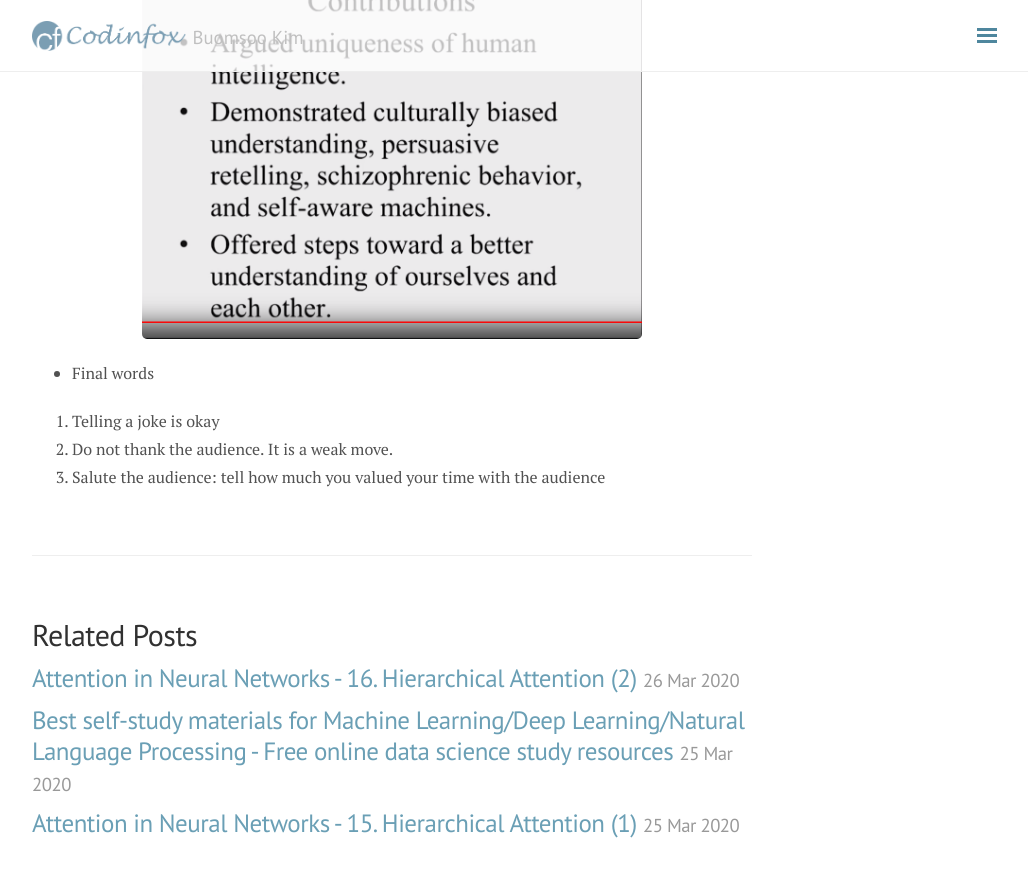
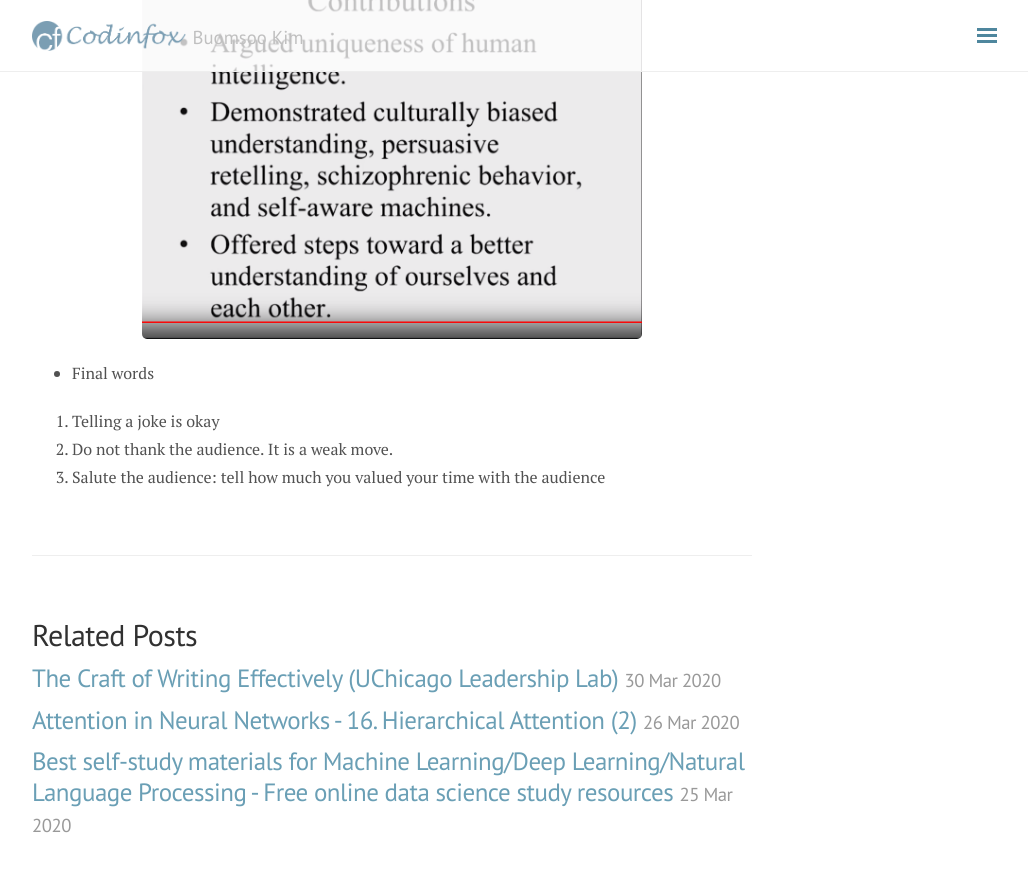
Before and after one commit to buomsoo-kim/buomsoo-kim.github.io, a Jekyll site: the page built from _posts/2020-03-27-How-to-speak.md.md, in a window 1280 px wide and 900 px high, scrolled down 7572 px. Shown: the top 877 px of the window, without its empty margins (248-1276 px from the left). Built offline with Jekyll 4.4.1, drawn with Linux system fonts in a browser that asks for light colours; nearby versions of some CDN libraries; formulas are drawn with MathJax 3; comment, search, counter and statistics services are not loaded; some of the changed lines change nothing that is shown.

Commit message:
add files

```diff
--- a/_posts/2020-03-27-How-to-speak.md.md
+++ b/_posts/2020-03-27-How-to-speak.md.md
@@ -7,7 +7,7 @@
 
 This is a fantastic lecture by [Professor Patrick Wilson](https://www.memoriesofpatrickwinston.com/) at MIT on how to speak. Communication skills are arguably one of the most critical facets in life. Especially, how to properly speak in front of others is extremely important for professional success - job interviews, conference presentations, project meetings, and so on. In this video, Professor Wilson clearly outlines what are the fundamental building blocks of good speech and how to put them together to clearly communicate with the audience.
 
-- [YouTube Link](https://www.youtube.com/watch?v=Unzc731iCUY&list=WL&index=16&t=6s) to the lecture video
+- [YouTube Link](https://youtu.be/Unzc731iCUY) to the lecture video
 
 # About the speaker
 
--- /dev/null
+++ b/_posts/2020-03-30-Craft-of-writing-effectively.md.md
@@ -0,0 +1,130 @@
+---
+layout: post
+title: The Craft of Writing Effectively (UChicago Leadership Lab)
+category: Learning
+tags: [communication, writing]
+---
+
+In this inspiring talk, Larry McEnerney, Director of the University of Chicago's Writing Program, delineates *the Craft of Writing Effectively* in a provocative, yet engaging manner.
+
+- [YouTube Link](https://youtu.be/vtIzMaLkCaM) to the lecture video
+- [PDF file](https://cpb-us-w2.wpmucdn.com/u.osu.edu/dist/5/7046/files/2014/10/UnivChic_WritingProg-1grt232.pdf) of the handout used in the lecture (provided for the Ohio State University)
+
+# About the speaker
+
+[Lawrence McEnerney](https://www.warrior-scholar.org/larry-mcenerney) is the Director of Writing Programs at the University of Chicago. Besides teaching students how to write and speak, he serves as Resident Master and consulted numerous clients such as universities, institues, and businesses on effective communication.
+
+Below is the summarization of his talk on the craft of writing.
+
+# Think about readers when writing
+
+This is the gist of this talk.
+Do not think of *rules* when writing. *Think about readers* if you are an expert caring about the value of your writing.
+
+# (In many cases) Reading and writing processes are orthogonal
+
+## Horizontal process of writing interferes vertical process of reading
+
+- Horizontal process of writing: In most cases, writers use the writing process to help themselves think and make sense of the world.
+- Vertical process of reading: Readers use the text to change the way they think about the world.
+
+As a result, the writing process interferes with the reading process of readers.
+
+<p align = "center">
+<img src ="/data/images/2020-03-30/1.PNG" width = "500px" class = "center">
+</p>
+
+## When readers are interfered,
+
+They slow down or re-read.
+
+Then, they misunderstand.
+
+Then, they are aggravated.
+
+Then, they are done with Reading.
+
+## Teachers do not stop reading because they are paid to care about you
+
+They are paid to read and grade your text, not to change the way they see the world.
+
+<p align = "center">
+<img src ="/data/images/2020-03-30/2.PNG" width = "500px" class = "center">
+</p>
+
+Nevertheless, in the world beyond school, people are not paid to care about you. They read because the material has __*VALUE*__ to them.
+
+
+# Your writing has to be VALUABLE
+
+## Desiderata of professional text
+
+- Clear
+- Organized
+- Persuasive
+- **VALUABLE**
+
+<p align = "center">
+<img src ="/data/images/2020-03-30/4.PNG" width = "400px" class = "center">
+</p>
+
+## Value is in the eye of the reader
+
+Value does not lie in the "world." It lies in the mind of *readers*.
+
+<p align = "center">
+<img src ="/data/images/2020-03-30/3.PNG" width = "500px" class = "center">
+</p>
+
+## Don't try to make readers understand, change their ideas
+
+When people do not recognize the importance of work, many try to explain. But DO NOT EXPLAIN.
+
+Teachers explain for the purpose of demonstrating.
+
+Explaining is "revealing to the world what is inside your head. No one cares inside of your head!"
+
+Writing is not about communicating your ideas to readers. It is about changing their ideas.
+
+You explain only inside VALUABLE AND PURSUASIVE.
+
+
+# How to make your writing valuable
+
+## New and Original are not necessarily knowledge
+
+- new? original? NO
+
+- Who cares?
+
+## Positivistic view of knowledge
+
+The more, the better. The newer, the better
+
+<p align = "center">
+<img src ="/data/images/2020-03-30/5.PNG" width = "400px" class = "center">
+</p>
+
+## Alternate view of knowledge
+
+People interact and reach a consensus on what knowledge is (and isn't). So you have to deal with what *we* say what knowledge is (and isn't).
+
+<p align = "center">
+<img src ="/data/images/2020-03-30/6.PNG" width = "400px" class = "center">
+</p>
+
+## Learning the CODE
+
+__*Identify people with power in the community, and give them what they want*__
+
+- Evey community has its own "code" that is shared across its members.
+
+- Persuasion depends on what readers doubt. You have to know about the readers, i.e., the CODE.
+
+- To get a paper published, you have to criticize previous work in accordance with the CODE.
+
+*"You are great. You advanced our community in fabulous ways. But... (argument)"*
+
+- Examples of vocabularies indicating community/code: widely, accepted, reported
+
+- Spend 15 mins week, take articles in your field and print them out. Circle every word in the article that's making value.
```
